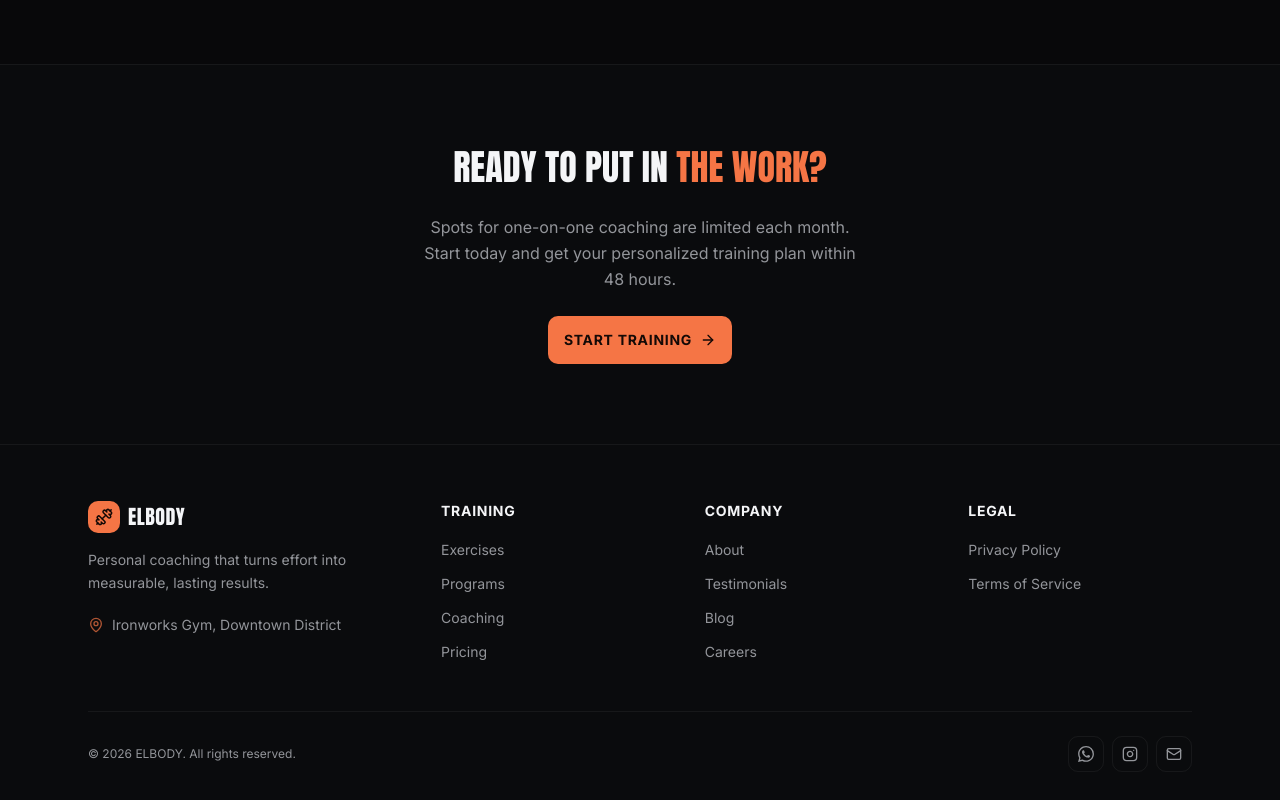
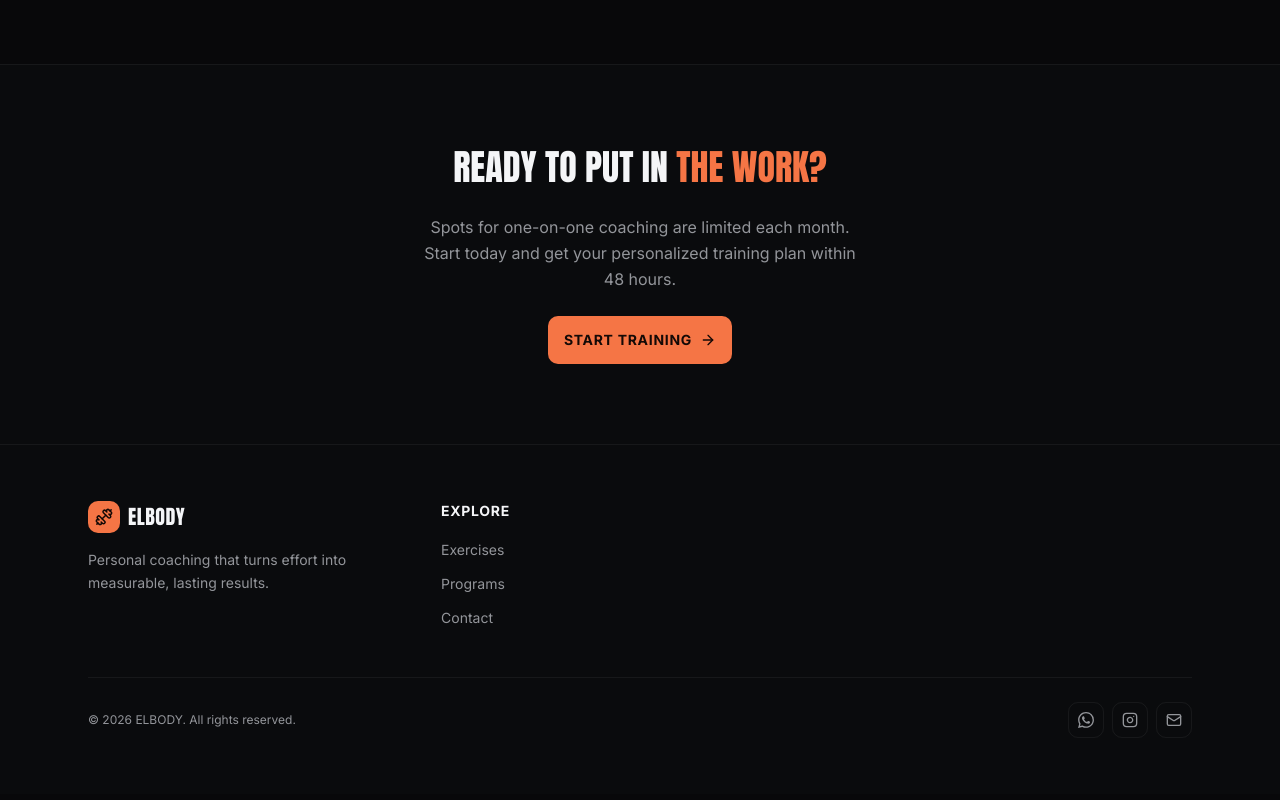
Before and after one commit to abdelrhmanshaban246-dev/gym-home-page, a React (Vite) app: page / in a window 1280 px wide. Shown: the part 2191-2991 px from the top of the page. Built offline with nearby package versions, Linux system fonts and the light colour scheme; no server answers; what @convex-dev/auth would draw is missing.

Commit message:
Freebuff: Clean up the footer without changing the overall ELBODY d...

```diff
--- a/src/components/home/Footer.tsx
+++ b/src/components/home/Footer.tsx
@@ -1,10 +1,18 @@
-import { Dumbbell, Instagram, Mail, MapPin } from "lucide-react";
+import { Dumbbell, Instagram, Mail } from "lucide-react";
 import type { ComponentType } from "react";
 
-const FOOTER_LINKS: { heading: string; links: string[] }[] = [
-  { heading: "Training", links: ["Exercises", "Programs", "Coaching", "Pricing"] },
-  { heading: "Company", links: ["About", "Testimonials", "Blog", "Careers"] },
-  { heading: "Legal", links: ["Privacy Policy", "Terms of Service"] },
+const FOOTER_LINKS: {
+  heading: string;
+  links: { label: string; href: string }[];
+}[] = [
+  {
+    heading: "Explore",
+    links: [
+      { label: "Exercises", href: "#exercises" },
+      { label: "Programs", href: "#programs" },
+      { label: "Contact", href: "#contact" },
+    ],
+  },
 ];
 
 const WHATSAPP_URL = "https://wa.me/201023604423";
@@ -50,10 +58,6 @@ export function Footer() {
               Personal coaching that turns effort into measurable, lasting
               results.
             </p>
-            <div className="mt-5 flex items-center gap-2 text-sm text-muted-foreground">
-              <MapPin className="size-4 text-primary/70" />
-              Ironworks Gym, Downtown District
-            </div>
           </div>
 
           {/* Link columns */}
@@ -64,12 +68,12 @@ export function Footer() {
               </p>
               <ul className="mt-4 space-y-2.5">
                 {column.links.map((link) => (
-                  <li key={link}>
+                  <li key={link.href}>
                     <a
-                      href="#"
+                      href={link.href}
                       className="text-sm text-muted-foreground transition-colors hover:text-primary"
                     >
-                      {link}
+                      {link.label}
                     </a>
                   </li>
                 ))}
```
